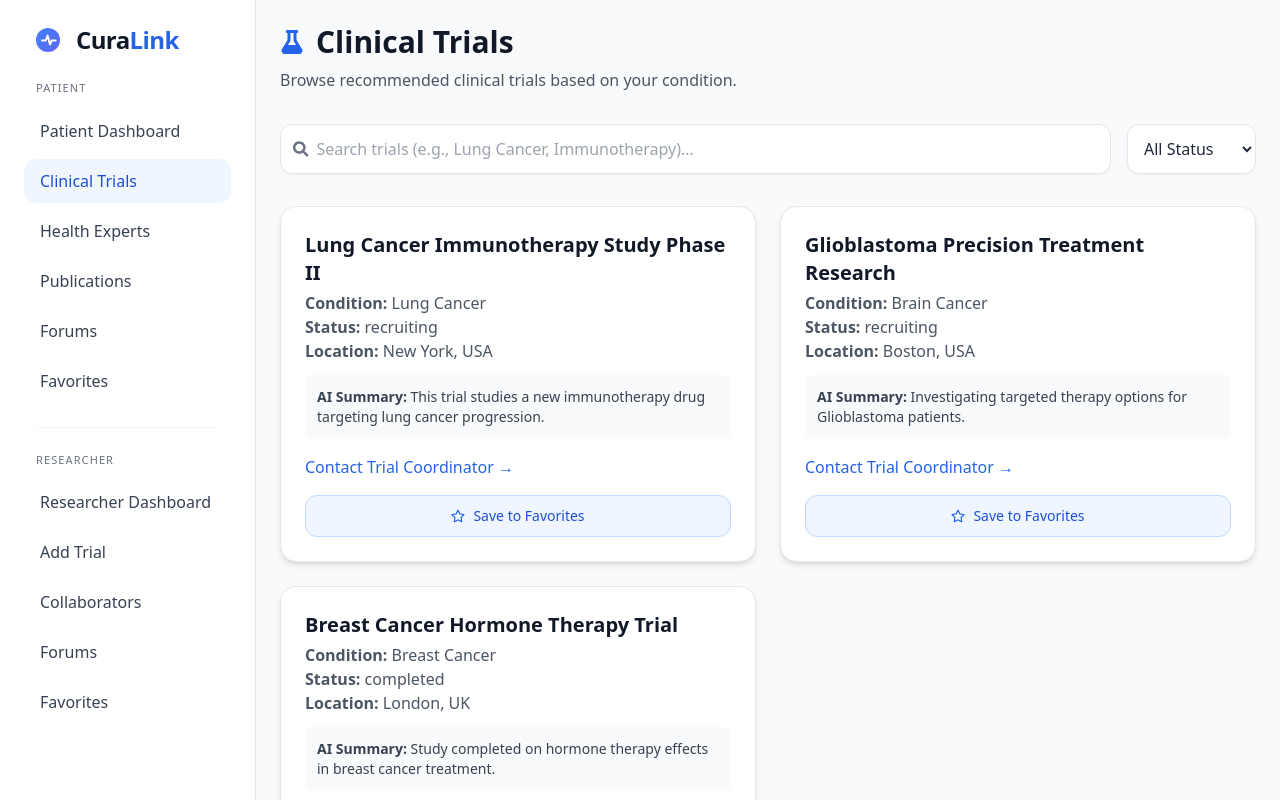
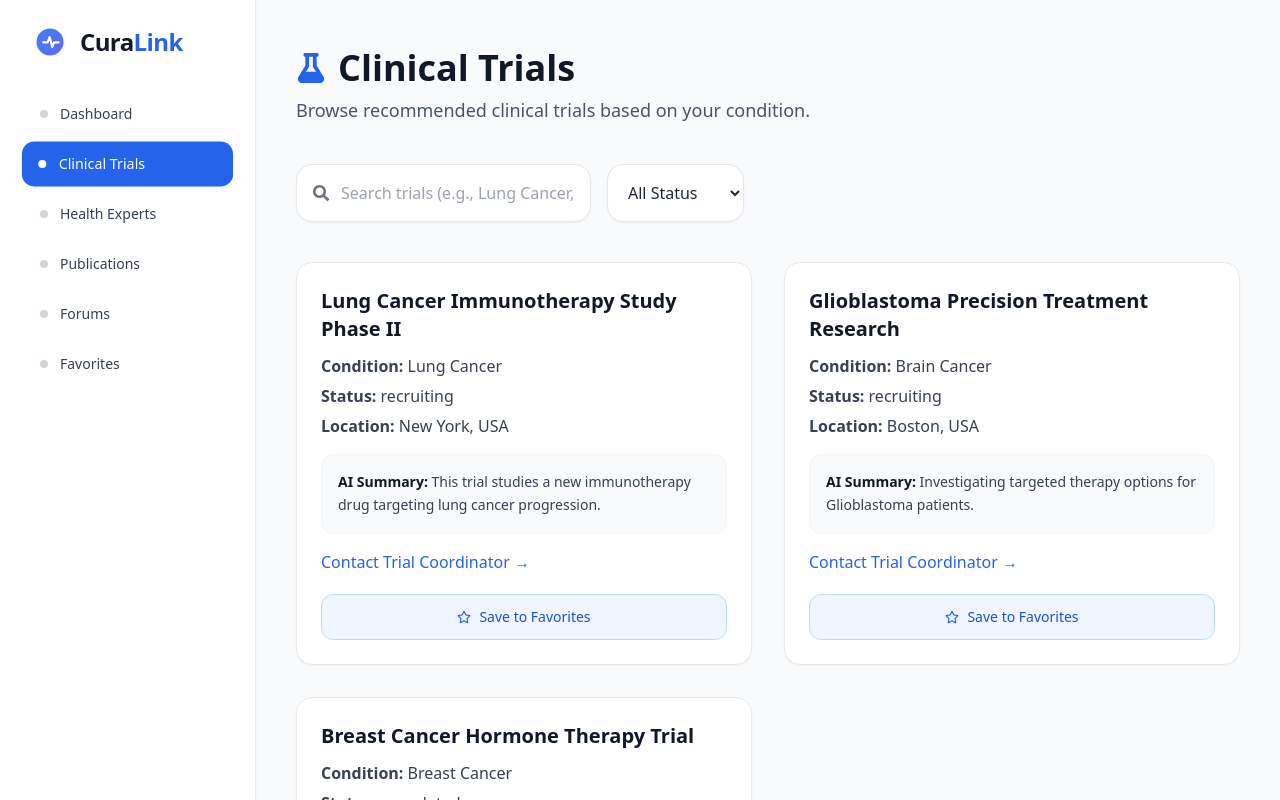
Before and after one commit to Khan4218/curalink-mvp, a Next.js app in the folder curalink-mvp/: page /patient/clinical-trials in a window 1280 px wide. Shown: the top 800 px of the page. Built offline with nearby package versions, Linux system fonts and the light colour scheme.

Commit message:
refractor: added different sidebars for patient and researcher

```diff
--- /dev/null
+++ b/curalink-mvp/app/components/PatientSidebar.tsx
@@ -0,0 +1,75 @@
+"use client";
+
+import Link from "next/link";
+import Image from "next/image";
+import { usePathname } from "next/navigation";
+import { FaHeartbeat } from "react-icons/fa";
+
+const patientLinks = [
+  { name: "Dashboard", href: "/patient/dashboard" },
+  { name: "Clinical Trials", href: "/patient/clinical-trials" },
+  { name: "Health Experts", href: "/patient/experts" },
+  { name: "Publications", href: "/patient/publications" },
+  { name: "Forums", href: "/patient/forums" },
+  { name: "Favorites", href: "/patient/favorites" },
+];
+
+
+export default function Sidebar() {
+  const pathname = usePathname();
+
+  return (
+    <aside className="w-64 bg-white border-r border-gray-200 min-h-screen px-6 py-6 shadow-sm">
+
+  {/* Logo */}
+  <h1 className="flex items-center gap-3 px-2 mb-8">
+    <Link href="/" className="flex items-center gap-3 group">
+      <Image
+        src="/curaLink-logo.svg"
+        alt="CuraLink Logo"
+        width={36}
+        height={36}
+        className="transition-transform group-hover:scale-110"
+      />
+
+      <span className="text-2xl font-bold tracking-tight">
+        <span className="text-gray-900">Cura</span>
+        <span className="text-blue-600">Link</span>
+      </span>
+    </Link>
+  </h1>
+
+  {/* Patient Links */}
+  <nav className="flex flex-col space-y-1.5">
+    {patientLinks.map((link) => {
+      const active = pathname === link.href;
+
+      return (
+        <Link
+          key={link.name}
+          href={link.href}
+          className={`
+            flex items-center gap-3 px-4 py-3 rounded-xl text-sm font-medium transition-all
+            ${active
+              ? "bg-blue-600 text-white shadow-sm scale-[1.02]"
+              : "text-gray-700 hover:bg-gray-100 hover:scale-[1.01]"
+            }
+          `}
+        >
+          {/* Bullet indicator left */}
+          <span
+            className={`
+              w-2 h-2 rounded-full transition
+              ${active ? "bg-white" : "bg-gray-300 group-hover:bg-blue-400"}
+            `}
+          />
+
+          {link.name}
+        </Link>
+      );
+    })}
+  </nav>
+</aside>
+
+  );
+}
--- a/curalink-mvp/app/components/Sidebar.tsx
+++ b/curalink-mvp/app/components/ResearcherSidebar.tsx
@@ -3,27 +3,16 @@
 import Link from "next/link";
 import Image from "next/image";
 import { usePathname } from "next/navigation";
-import { FaHeartbeat } from "react-icons/fa";
-
-
-const patientLinks = [
-  { name: "Patient Dashboard", href: "/patient/dashboard" },
-  { name: "Clinical Trials", href: "/patient/clinical-trials" },
-  { name: "Health Experts", href: "/patient/experts" },
-  { name: "Publications", href: "/patient/publications" },
-  { name: "Forums", href: "/patient/forums" },
-  { name: "Favorites", href: "/patient/favorites" },
-];
 
 const researcherLinks = [
-  { name: "Researcher Dashboard", href: "/researcher/dashboard" },
+  { name: "Dashboard", href: "/researcher/dashboard" },
   { name: "Add Trial", href: "/researcher/add-trial" },
   { name: "Collaborators", href: "/researcher/collaborators" },
   { name: "Forums", href: "/researcher/forums" },
   { name: "Favorites", href: "/researcher/favorites" },
 ];
 
-export default function Sidebar() {
+export default function ResearcherSidebar() {
   const pathname = usePathname();
 
   return (
@@ -47,16 +36,11 @@ export default function Sidebar() {
         </Link>
       </h1>
 
+      {/* Links */}
+      <nav className="mt-1 flex flex-col space-y-1.5">
+        {researcherLinks.map((link) => {
+          const active = pathname === link.href;
 
-
-      {/* Patient Section */}
-      <h3 className="text-[11px] tracking-widest text-gray-500 font-medium px-3 mt-4 uppercase">
-        Patient
-      </h3>
-
-      <nav className="mt-3 flex flex-col space-y-1.5">
-        {patientLinks.map((link) => {
-          const active = pathname === link.href;
           return (
             <Link
               key={link.name}
@@ -73,35 +57,6 @@ export default function Sidebar() {
           );
         })}
       </nav>
-
-      {/* Divider */}
-      <div className="mx-3 my-6 h-px bg-gray-200 rounded-full opacity-40"></div>
-
-      {/* Researcher Section */}
-      <h3 className="text-[11px] tracking-widest text-gray-500 font-medium px-3 uppercase">
-        Researcher
-      </h3>
-
-      <nav className="mt-3 flex flex-col space-y-1.5">
-        {researcherLinks.map((link) => {
-          const active = pathname === link.href;
-          return (
-            <Link
-              key={link.name}
-              href={link.href}
-              className={`px-4 py-2.5 rounded-xl transition
-                ${
-                  active
-                    ? "bg-blue-50 text-blue-700 font-medium"
-                    : "text-gray-700 hover:bg-gray-100"
-                }`}
-            >
-              {link.name}
-            </Link>
-          );
-        })}
-      </nav>
-
     </aside>
   );
 }
--- a/curalink-mvp/app/patient/clinical-trials/page.tsx
+++ b/curalink-mvp/app/patient/clinical-trials/page.tsx
@@ -38,30 +38,31 @@ export default function ClinicalTrialsPage() {
   });
 
   return (
-    <div className="space-y-8">
+  <div className="space-y-10">
 
     {/* Header */}
-      <div>
-        <h1 className="text-3xl font-semibold text-gray-900 flex items-center gap-3">
-          <FaFlask className="text-blue-600 text-2xl" />
+    <div className="flex flex-col gap-2">
+      <h1 className="text-4xl font-bold text-gray-900 flex items-center gap-3">
+        <FaFlask className="text-blue-600 text-3xl" />
         Clinical Trials
       </h1>
-        <p className="text-gray-600 mt-2">
+      <p className="text-gray-600 text-lg">
         Browse recommended clinical trials based on your condition.
       </p>
     </div>
 
     {/* Search + Filters */}
     <div className="flex flex-col md:flex-row gap-4">
+
       {/* Search Bar */}
-        <div className="flex items-center bg-white p-3 rounded-xl border w-full shadow-sm">
-          <FaSearch className="text-gray-500 mr-2" />
+      <div className="flex items-center bg-white p-4 rounded-2xl border border-gray-200 shadow-sm hover:shadow-md transition-all">
+        <FaSearch className="text-gray-500 mr-3 text-lg" />
         <input
           type="text"
           placeholder="Search trials (e.g., Lung Cancer, Immunotherapy)..."
           value={search}
           onChange={(e) => setSearch(e.target.value)}
-            className="w-full outline-none text-gray-800"
+          className="w-full outline-none text-gray-800 text-base"
         />
       </div>
 
@@ -69,7 +70,7 @@ export default function ClinicalTrialsPage() {
       <select
         value={statusFilter}
         onChange={(e) => setStatusFilter(e.target.value)}
-          className="p-3 rounded-xl border bg-white shadow-sm text-gray-800"
+        className="p-4 rounded-2xl border border-gray-200 bg-white shadow-sm hover:shadow-md transition text-gray-800 text-base"
       >
         <option value="all">All Status</option>
         <option value="recruiting">Recruiting</option>
@@ -78,34 +79,33 @@ export default function ClinicalTrialsPage() {
     </div>
 
     {/* Trial Cards */}
-      <div className="grid grid-cols-1 md:grid-cols-2 gap-6">
+    <div className="grid grid-cols-1 md:grid-cols-2 gap-8">
       {filteredTrials.map((trial) => {
         const favKey = `trial-${trial.id}`;
 
         return (
           <div
             key={trial.id}
-              className="bg-white p-6 rounded-2xl shadow-md border hover:shadow-lg transition"
+            className="bg-white/90 backdrop-blur rounded-2xl p-6 border border-gray-200 hover:border-blue-300 shadow-sm hover:shadow-lg transition-all duration-300"
           >
-              <h2 className="text-xl font-semibold text-gray-900">{trial.title}</h2>
+            {/* Title */}
+            <h2 className="text-xl font-semibold text-gray-900 leading-snug">
+              {trial.title}
+            </h2>
 
-              <p className="text-gray-600 mt-1">
-                <strong>Condition:</strong> {trial.condition}
+            {/* Details */}
+            <div className="mt-3 space-y-1.5 text-gray-700">
+              <p><strong>Condition:</strong> {trial.condition}</p>
+              <p><strong>Status:</strong> {trial.status}</p>
+              <p><strong>Location:</strong> {trial.location}</p>
+            </div>
+
+            {/* AI Summary */}
+            <p className="mt-4 text-gray-700 bg-gray-50 p-4 rounded-xl text-sm leading-relaxed border border-gray-100">
+              <strong className="text-gray-900">AI Summary:</strong> {trial.summary}
             </p>
 
-              <p className="text-gray-600">
-                <strong>Status:</strong> {trial.status}
-              </p>
-
-              <p className="text-gray-600">
-                <strong>Location:</strong> {trial.location}
-              </p>
-
-              {/* AI Summary Placeholder */}
-              <p className="mt-3 text-gray-700 bg-gray-50 p-3 rounded-lg text-sm">
-                <strong>AI Summary:</strong> {trial.summary}
-              </p>
-
+            {/* Contact */}
             <a
               href={`mailto:${trial.contact}`}
               className="text-blue-600 mt-4 inline-block hover:underline font-medium"
@@ -113,7 +113,7 @@ export default function ClinicalTrialsPage() {
               Contact Trial Coordinator →
             </a>
 
-
+            {/* Favorite Button */}
             <button
               onClick={(e) => {
                 e.preventDefault();
@@ -121,8 +121,9 @@ export default function ClinicalTrialsPage() {
                   ? removeFavorite(favKey)
                   : addFavorite({ key: favKey, type: "trial", ...trial });
               }}
-                 className={`mt-4 w-full flex items-center justify-center gap-2 py-2.5 rounded-xl text-sm font-medium transition-all
-                  ${isFavorite(favKey)
+              className={`mt-5 w-full flex items-center justify-center gap-2 py-3 rounded-xl text-sm font-medium transition-all
+                ${
+                  isFavorite(favKey)
                     ? "bg-yellow-50 text-yellow-700 border border-yellow-200 hover:bg-yellow-100"
                     : "bg-blue-50 text-blue-700 border border-blue-200 hover:bg-blue-100"
                 }
@@ -135,11 +136,11 @@ export default function ClinicalTrialsPage() {
               )}
               {isFavorite(favKey) ? "Saved ★" : "Save to Favorites"}
             </button>
-
           </div>
         );
       })}
     </div>
   </div>
 );
+
 }
--- a/curalink-mvp/app/patient/dashboard/page.tsx
+++ b/curalink-mvp/app/patient/dashboard/page.tsx
@@ -28,13 +28,16 @@ export default function PatientDashboard() {
 
 
   return (
-    <div className="space-y-10">
+  <div className="pt-6 pb-16 px-6 md:px-10 lg:px-16">
+    <div className="max-w-7xl mx-auto space-y-12">
 
-      {/* Header Section */}
-          <div className="space-y-2">
+      {/* ================================== */}
+      {/* ✅ HEADER SECTION */}
+      {/* ================================== */}
+      <div className="space-y-8">
 
         {/* Title + Condition Tag */}
-          <div className="flex items-center gap-3">
+        <div className="flex flex-wrap items-center gap-3">
           <h1 className="text-4xl font-semibold text-gray-900">
             Your Personalized Dashboard
           </h1>
@@ -47,7 +50,7 @@ export default function PatientDashboard() {
         </div>
 
         {/* Subtitle + Location Tag */}
-          <div className="flex items-center gap-3 text-gray-600">
+        <div className="flex flex-wrap items-center gap-3 text-gray-600">
           <p>
             Exploring results tailored to{" "}
             <span className="font-medium">
@@ -64,82 +67,78 @@ export default function PatientDashboard() {
 
       </div>
 
-
-      {/* Grid Section */}
+      {/* ================================== */}
+      {/* ✅ GRID SECTION */}
+      {/* ================================== */}
       <div className="grid grid-cols-1 md:grid-cols-2 xl:grid-cols-3 gap-8">
 
         {/* Clinical Trials Card */}
-        <div className="bg-white shadow-md rounded-2xl p-6 border border-gray-200 hover:shadow-lg transition">
+        <div className="bg-white/90 backdrop-blur rounded-2xl p-6 border border-gray-200 hover:border-blue-300 shadow-sm hover:shadow-md transition-all duration-300 group">
           <div className="flex items-center gap-3">
-            <FaFlask className="text-blue-600 text-2xl" />
-            <h2 className="text-xl font-semibold text-gray-900">
-              Clinical Trials
-            </h2>
+            <div className="p-2 rounded-xl bg-blue-50 group-hover:bg-blue-100">
+              <FaFlask className="text-blue-600 text-xl" />
+            </div>
+            <h2 className="text-xl font-semibold text-gray-900">Clinical Trials</h2>
           </div>
 
-          <p className="text-gray-600 mt-2">
+          <p className="text-gray-600 mt-3">
             Recommended trials based on your condition.
           </p>
 
-          <div className="mt-6 text-blue-600 font-medium cursor-pointer hover:underline">
-            <Link
-            href="/patient/clinical-trials"
-            className="mt-6 text-blue-600 font-medium hover:underline"
-            >
+          <div className="mt-6 text-blue-600 font-medium group-hover:underline">
+            <Link href="/patient/clinical-trials">
               View trials →
             </Link>
-
           </div>
         </div>
 
+
         {/* Health Experts Card */}
-        <div className="bg-white shadow-md rounded-2xl p-6 border border-gray-200 hover:shadow-lg transition">
+        <div className="bg-white/90 backdrop-blur rounded-2xl p-6 border border-gray-200 hover:border-green-300 shadow-sm hover:shadow-md transition-all duration-300 group">
           <div className="flex items-center gap-3">
-            <FaUserMd className="text-green-600 text-2xl" />
-            <h2 className="text-xl font-semibold text-gray-900">
-              Health Experts
-            </h2>
+            <div className="p-2 rounded-xl bg-green-50 group-hover:bg-green-100">
+              <FaUserMd className="text-green-600 text-xl" />
+            </div>
+            <h2 className="text-xl font-semibold text-gray-900">Health Experts</h2>
           </div>
 
-          <p className="text-gray-600 mt-2">
+          <p className="text-gray-600 mt-3">
             Specialists related to your medical condition.
           </p>
 
-          <div className="mt-6 text-green-600 font-medium cursor-pointer hover:underline">
-           <Link
-              href="/patient/experts"
-              className="mt-6 text-green-600 font-medium hover:underline"
-            >
+          <div className="mt-6 text-green-600 font-medium group-hover:underline">
+            <Link href="/patient/experts">
               View experts →
             </Link>
           </div>
         </div>
 
+
         {/* Publications Card */}
-        <div className="bg-white shadow-md rounded-2xl p-6 border border-gray-200 hover:shadow-lg transition">
+        <div className="bg-white/90 backdrop-blur rounded-2xl p-6 border border-gray-200 hover:border-purple-300 shadow-sm hover:shadow-md transition-all duration-300 group">
           <div className="flex items-center gap-3">
-            <FaBookOpen className="text-purple-600 text-2xl" />
-            <h2 className="text-xl font-semibold text-gray-900">
-              Publications
-            </h2>
+            <div className="p-2 rounded-xl bg-purple-50 group-hover:bg-purple-100">
+              <FaBookOpen className="text-purple-600 text-xl" />
+            </div>
+            <h2 className="text-xl font-semibold text-gray-900">Publications</h2>
           </div>
 
-          <p className="text-gray-600 mt-2">
+          <p className="text-gray-600 mt-3">
             Latest research related to your condition.
           </p>
 
-          <div className="mt-6 text-purple-600 font-medium cursor-pointer hover:underline">
-           <Link
-            href="/patient/publications"
-            className="mt-6 text-purple-600 font-medium hover:underline"
-          >
+          <div className="mt-6 text-purple-600 font-medium group-hover:underline">
+            <Link href="/patient/publications">
               View publications →
             </Link>
+          </div>
+        </div>
 
-          </div>
+
       </div>
 
     </div>
   </div>
 );
+
 }
--- a/curalink-mvp/app/patient/layout.tsx
+++ b/curalink-mvp/app/patient/layout.tsx
@@ -1,21 +1,33 @@
 "use client";
 
-import Sidebar from "../components/Sidebar";
+import PatientSidebar from "../components/PatientSidebar";
 import { usePathname } from "next/navigation";
 
 export default function PatientLayout({ children }: { children: React.ReactNode }) {
   const pathname = usePathname();
-  console.log("patient layout loaded, pathname:", pathname);
 
-  // Hide sidebar for onboarding route
+  // ✅ Hide sidebar on onboarding
   if (pathname.startsWith("/patient/onboarding")) {
-    return <div className="min-h-screen bg-gray-50">{children}</div>;
+    return (
+      <div className="min-h-screen bg-gradient-to-b from-gray-50 to-gray-100 flex items-center justify-center p-6">
+        {children}
+      </div>
+    );
   }
 
   return (
-    <div className="flex">
-      <Sidebar />
-      <main className="flex-1 p-6 bg-gray-50">{children}</main>
+    <div className="flex min-h-screen bg-gray-50">
+      {/* ✅ Sidebar stays fixed */}
+      <div className="w-64 border-r border-gray-200 bg-white fixed inset-y-0 left-0">
+        <PatientSidebar />
+      </div>
+
+      {/* ✅ Main Content */}
+      <main className="flex-1 ml-64 px-10 py-12 overflow-y-auto">
+        <div className="max-w-6xl mx-auto space-y-10">
+          {children}
+        </div>
+      </main>
     </div>
   );
 }
--- a/curalink-mvp/app/researcher/layout.tsx
+++ b/curalink-mvp/app/researcher/layout.tsx
@@ -1,21 +1,26 @@
 "use client";
 
-import Sidebar from "../components/Sidebar";
+import ResearcherSidebar from "../components/ResearcherSidebar";
 import { usePathname } from "next/navigation";
 
-export default function PatientLayout({ children }: { children: React.ReactNode }) {
+export default function ResearcherLayout({ children }: { children: React.ReactNode }) {
   const pathname = usePathname();
-  console.log("patient layout loaded, pathname:", pathname);
+  console.log("researcher layout loaded, pathname:", pathname);
 
-  // Hide sidebar for onboarding route
+  // ✅ Hide sidebar for onboarding route
   if (pathname.startsWith("/researcher/onboarding")) {
     return <div className="min-h-screen bg-gray-50">{children}</div>;
   }
 
   return (
     <div className="flex">
-      <Sidebar />
-      <main className="flex-1 p-6 bg-gray-50">{children}</main>
+      <ResearcherSidebar />
+
+      <main className="flex-1 bg-gray-50 px-10 py-12 overflow-y-auto">
+        <div className="max-w-7xl mx-auto space-y-10">
+          {children}
+        </div>
+      </main>
     </div>
   );
 }
```
Lines whose indentation alone changed are shown as unchanged.
